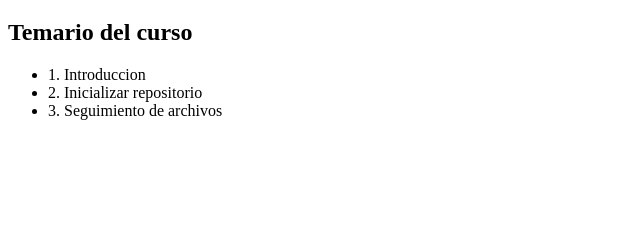
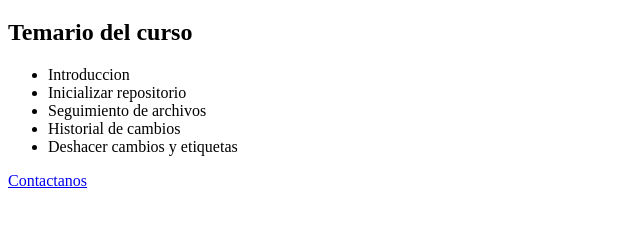
Before and after one commit to markorobles/Proyecto, a plain HTML site: page index.html in a window 1280 px wide. Shown: the part 61-288 px from the top of the page, without its empty margins (0-640 px from the left). Drawn offline with Linux system fonts and the light colour scheme.

Commit message:
Se actualizo temario Se agrego página de contacto

```diff
--- a/index.html
+++ b/index.html
@@ -12,10 +12,14 @@
     <h2>Temario del curso</h2>
 
     <ul>
-<li>1. Introduccion</li>
-<li>2. Inicializar repositorio</li>
-<li>3. Seguimiento de archivos</li>
+<li>Introduccion</li>
+<li>Inicializar repositorio</li>
+<li>Seguimiento de archivos</li>
+<li>Historial de cambios</li>
+<li>Deshacer cambios y etiquetas</li>
     </ul>
+
+    <a href="contacto.html">Contactanos</a>
 
 </body>
 </html>
```
Also changed, not shown: contacto.html (added, +13 -0 lines).
